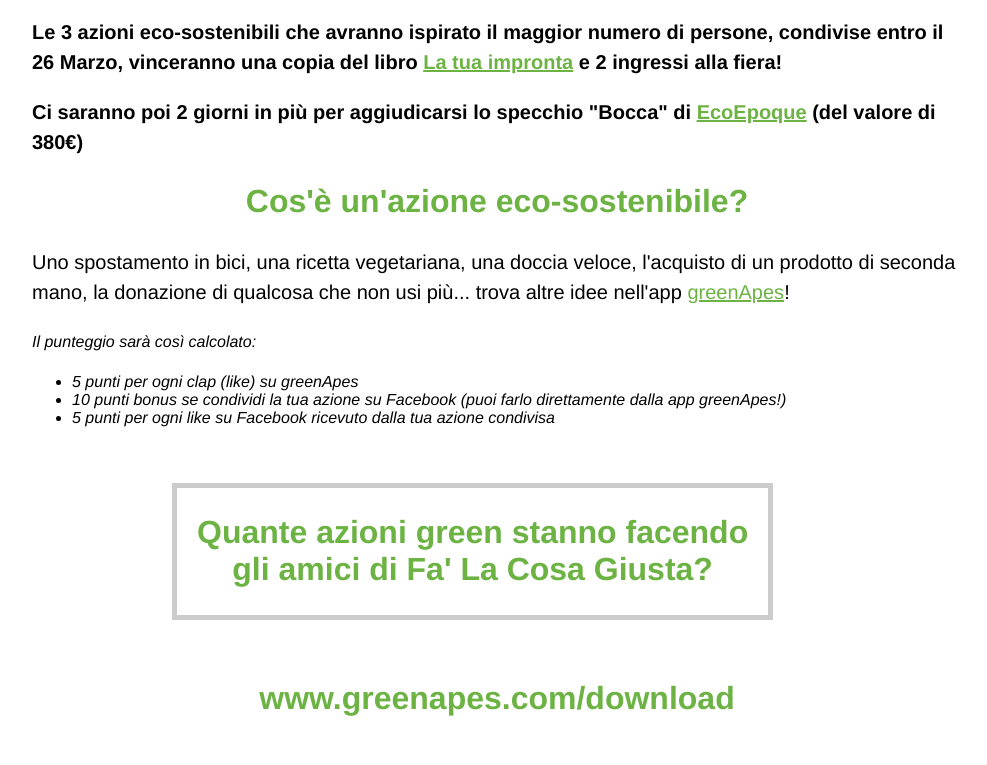
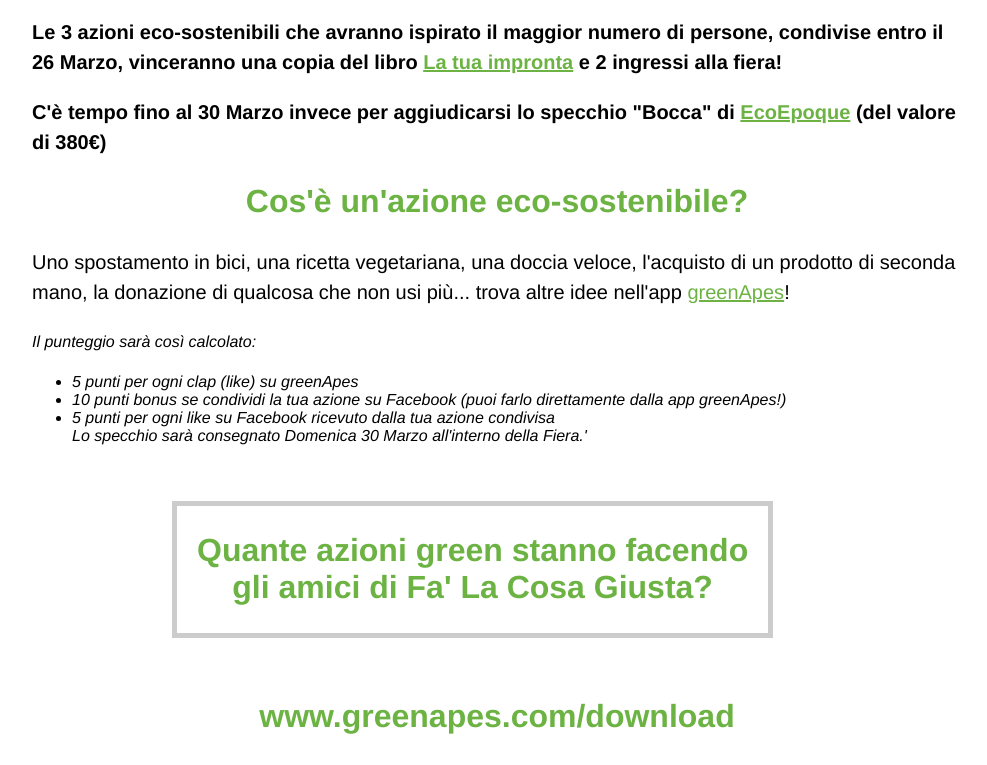
Before and after one commit to greenapes/falacosagiusta-challenge, a website: page index.html in a window 1280 px wide. Shown: the part 1004-1769 px from the top of the page, without its empty margins (168-1155 px from the left). Drawn offline with Linux system fonts and the light colour scheme; a script that the page names is missing.

Commit message:
Update index.html

```diff
--- a/index.html
+++ b/index.html
@@ -132,7 +132,7 @@
                     <li>Condividi tramite greenApes un’azione eco-sostenibile, includendo una foto!</li>
                 </ol>
                 <p><b>Le 3 azioni eco-sostenibili che avranno ispirato il maggior numero di persone, condivise entro il 26 Marzo, vinceranno una copia del libro <a href="http://libri.terre.it/libri/collana/0/libro/445/La-tua-impronta">La tua impronta</a> e 2 ingressi alla fiera!</b></p>
-                <p><b>Ci saranno poi 2 giorni in più per aggiudicarsi lo specchio "Bocca" di <a href="http://ecoepoque.com/index.php?">EcoEpoque</a> (del valore di 380€)</b></p>
+                <p><b>C'è tempo fino al 30 Marzo invece per aggiudicarsi lo specchio "Bocca" di <a href="http://ecoepoque.com/index.php?">EcoEpoque</a> (del valore di 380€)</b></p>
                 <h2> Cos'è un'azione eco-sostenibile? </h2>
                 <p>Uno spostamento in bici, una ricetta vegetariana, una doccia veloce, l'acquisto di un prodotto di seconda mano, la donazione di qualcosa che non usi più... trova altre idee nell'app <a href="http://www.greenapes.com/download">greenApes</a>!</p>
                 <p class="small">
@@ -141,6 +141,7 @@
                         <li>5 punti per ogni clap (like) su greenApes</li>
                         <li>10 punti bonus se condividi la tua azione su Facebook (puoi farlo direttamente dalla app greenApes!)</li>
                         <li>5 punti per ogni like su Facebook ricevuto dalla tua azione condivisa</li>
+                        Lo specchio sarà consegnato Domenica 30 Marzo all'interno della Fiera.'
                     </ul>
                 </p>
             </div>
```
